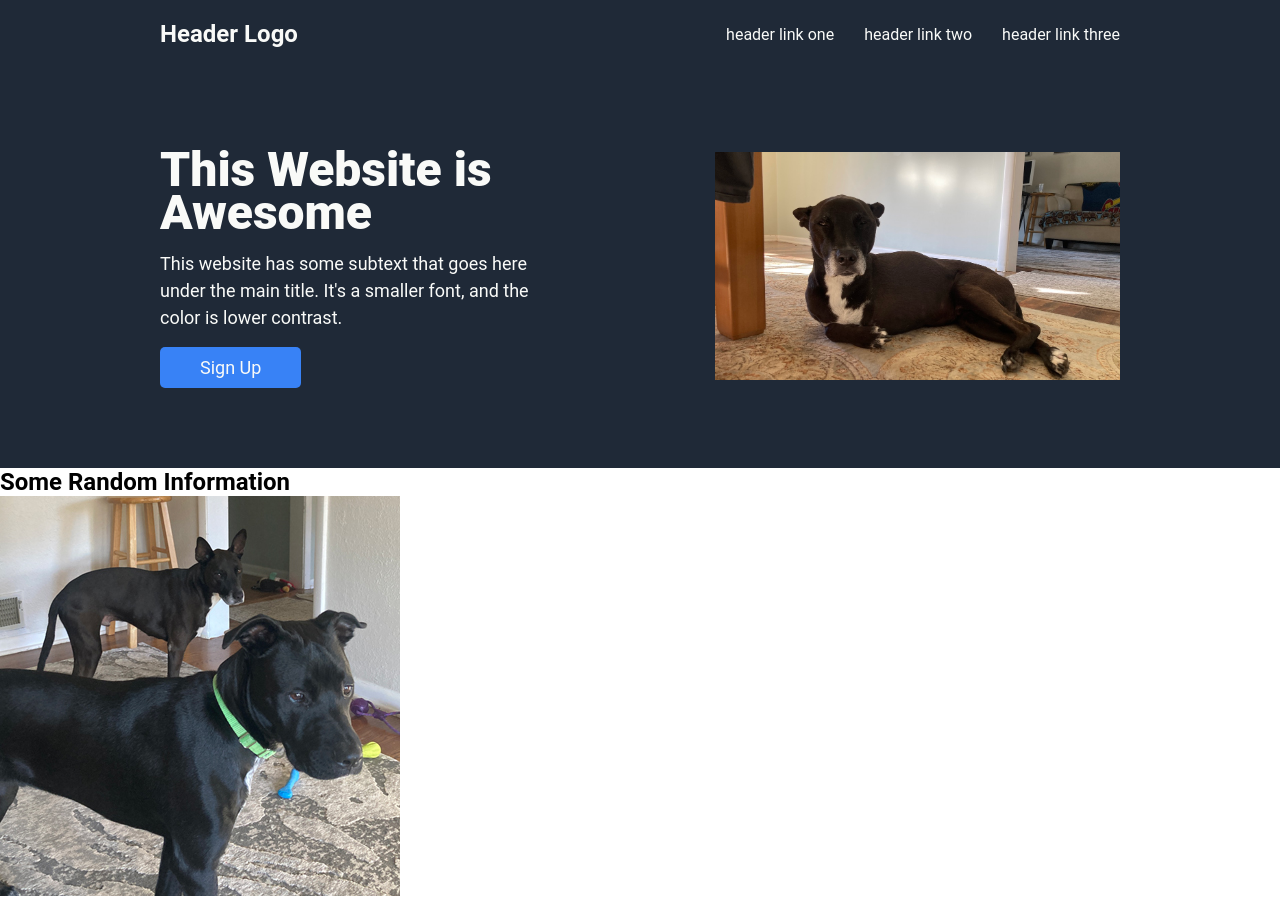
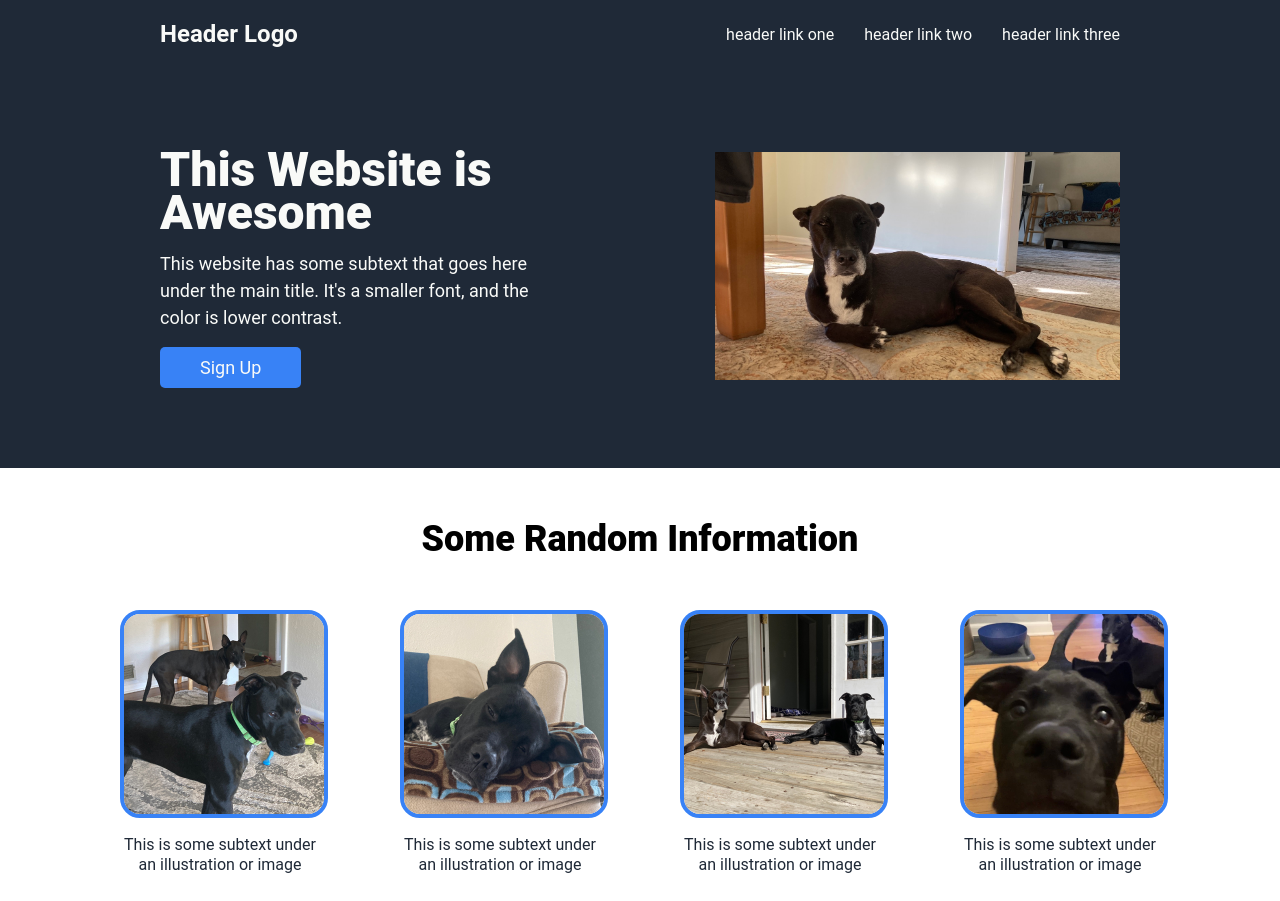
Before and after one commit to hotcorner/odin-project-landing-page, a plain HTML site: page index.html in a window 1280 px wide. Shown: the top 901 px of the page. Drawn offline with Linux system fonts and the light colour scheme.

Commit message:
HTML & CSS
Markup and CSS for Random Information section completed

```diff
--- a/index.html
+++ b/index.html
@@ -31,23 +31,23 @@
             </div>
         </div>
     </header>
-    <section>
+    <section class="info-content">
         <h2>Some Random Information</h2>
         <div class="card-holder">
             <div class="card">
-                <img src="imgs/dogs-1.jpg" alt="My Dogs" class="card-image">
+                <img src="imgs/dogs-1.jpg" alt="My Dogs">
                 <p>This is some subtext under an illustration or image</p>
             </div>
             <div class="card">
-                <img src="imgs/dogs-2.jpg" alt="My dogs" class="card-image">
+                <img src="imgs/dogs-2.jpg" alt="My dogs">
                 <p>This is some subtext under an illustration or image</p>
             </div>
             <div class="card">
-                <img src="imgs/dogs-3.jpg" alt="my dogs" class="card-image">
+                <img src="imgs/dogs-3.jpg" alt="my dogs">
                 <p>This is some subtext under an illustration or image</p>
             </div>
             <div class="card">
-                <img src="imgs/dogs-4.jpg" alt="my dogs" class="card-image">
+                <img src="imgs/dogs-4.jpg" alt="my dogs">
                 <p>This is some subtext under an illustration or image</p>
             </div>
         </div>
--- a/styles/styles.css
+++ b/styles/styles.css
@@ -98,3 +98,36 @@ header button {
 header img {
     max-width: 100%;
 }
+
+.info-content {
+    text-align: center;
+    padding: 50px 0;
+}
+
+.info-content h2 {
+    font-size: 36px;
+    font-weight: 900;
+    margin-bottom: 50px;
+}
+
+.card-holder {
+    display: flex;
+    justify-content: center;
+    gap: 80px;
+}
+
+.card {
+    flex-basis: 200px;
+}
+
+.card img {
+    max-width: 100%;
+    border: 4px solid var(--button-color);
+    border-radius: 20px;
+    margin-bottom: .8rem;
+}
+
+.card p {
+    color: var(--dark-color);
+    line-height: 1.25;
+}
```
